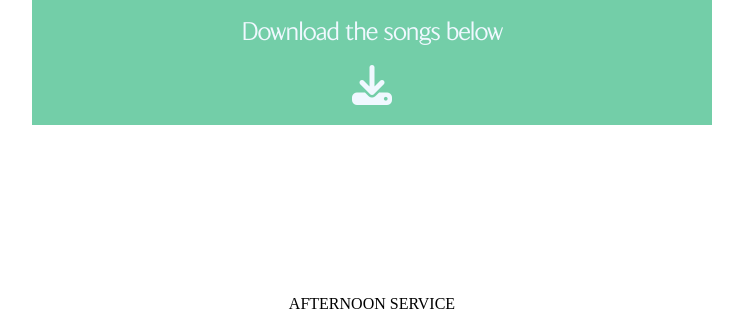
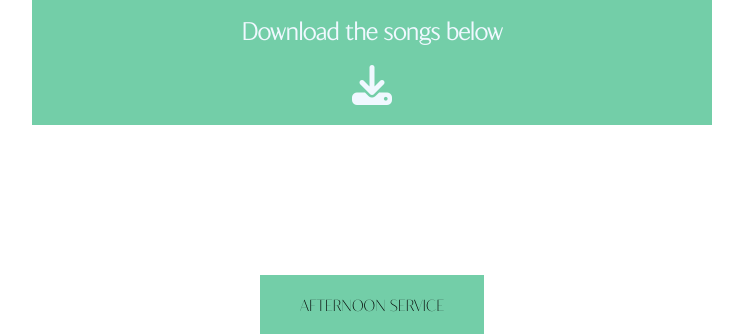
Before and after one commit to MNCC-Admin/Testing, a plain HTML site: page morning.html in a window 1280 px wide. Shown: the part 4989-5323 px from the top of the page, without its empty margins (268-1011 px from the left). Drawn offline with Linux system fonts and the light colour scheme; a web font is replaced by a local one.

Commit message:
Update morning.html

```diff
--- a/morning.html
+++ b/morning.html
@@ -335,7 +335,7 @@
     </div>
 
     <div class="container">
-        <div class="blur-box" onclick="window.location.href='afternoon.html'">
+        <div class="blur-box-inside" onclick="window.location.href='afternoon.html'">
             AFTERNOON SERVICE
         </div>
     </div>
```
